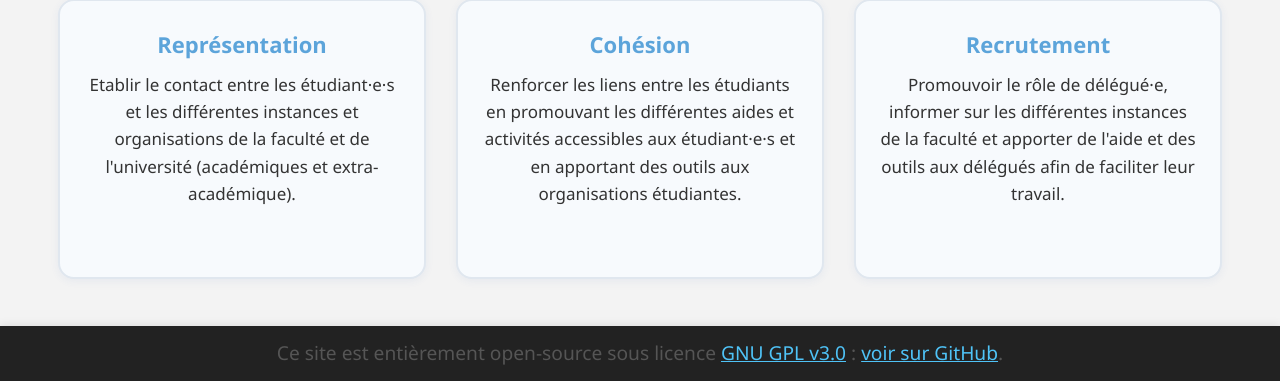
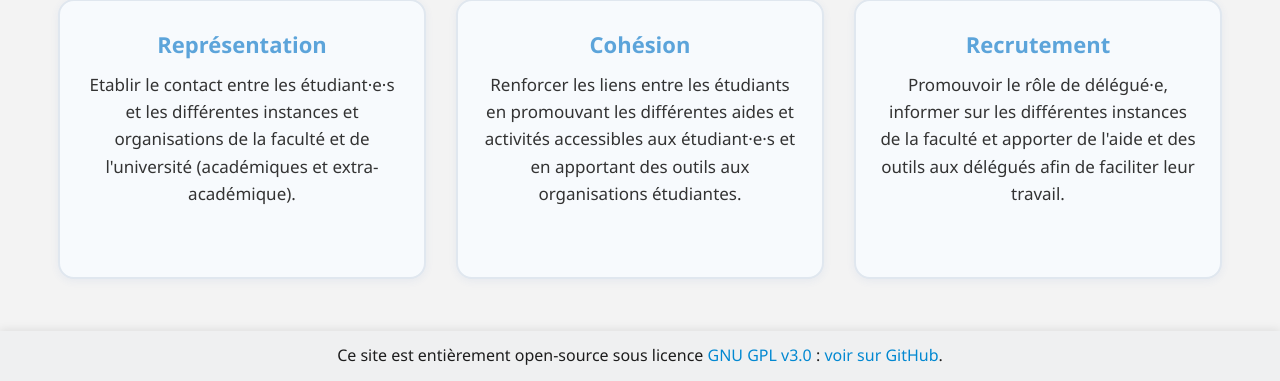
Before and after one commit to Piwy-dev/bde-epl-site, a Flask app: page /home in a window 1280 px wide. Shown: the part 419-800 px from the top of the page. Run offline with Flask 3, Linux system fonts and the light colour scheme.

Commit message:
bottom navbar style

```diff
--- a/app/static/css/bottom-navbar.css
+++ b/app/static/css/bottom-navbar.css
@@ -3,8 +3,7 @@
     bottom: 0;
     left: 0;
     width: 100%;
-    background: #222;
-    color: #fff;
+    background: rgba(176, 191, 207, 0.05);
     padding: 0.75rem 0;
     text-align: center;
     box-shadow: 0 -2px 8px rgba(0,0,0,0.08);
@@ -12,19 +11,21 @@
     font-size: 1rem;
 }
 
-.bottom-navbar #footer {
+.footer {
     margin: 0;
     padding: 0;
+    font-size: 1rem;
+    color: #1d1d1d;
 }
 
-.bottom-navbar a {
-    color: #4fc3f7;
-    text-decoration: underline;
+.footer a {
+    color: #0288d1;
+    text-decoration: none;
     transition: color 0.2s;
 }
 
-.bottom-navbar a:hover,
-.bottom-navbar a:focus {
-    color: #81d4fa;
+.footer a:hover,
+.footer a:focus {
+    color: #005b9f;
     text-decoration: none;
 }
--- a/app/templates/bottom-navbar.html
+++ b/app/templates/bottom-navbar.html
@@ -1,5 +1,5 @@
 <nav class="bottom-navbar">
-    <p id="footer">Ce site est entièrement open-source sous licence <a href="https://github.com/Piwy-dev/bde-epl-site/blob/main/LICENSE"> GNU GPL v3.0</a> :
+    <p class="footer">Ce site est entièrement open-source sous licence <a href="https://github.com/Piwy-dev/bde-epl-site/blob/main/LICENSE"> GNU GPL v3.0</a> :
         <a href="https://github.com/Piwy-dev/bde-epl-site">voir sur GitHub</a>.
     </p>
 </nav>
```
